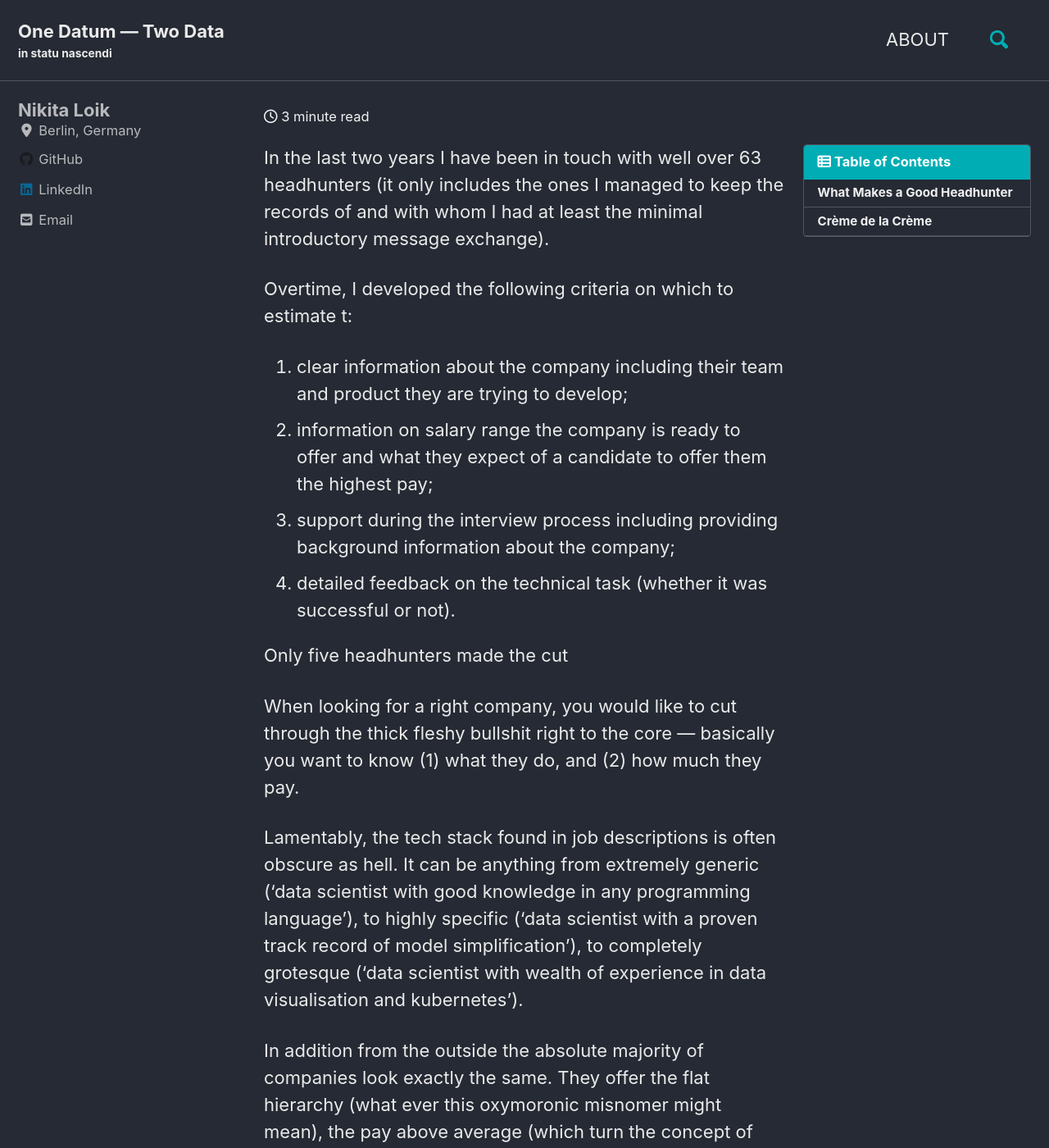
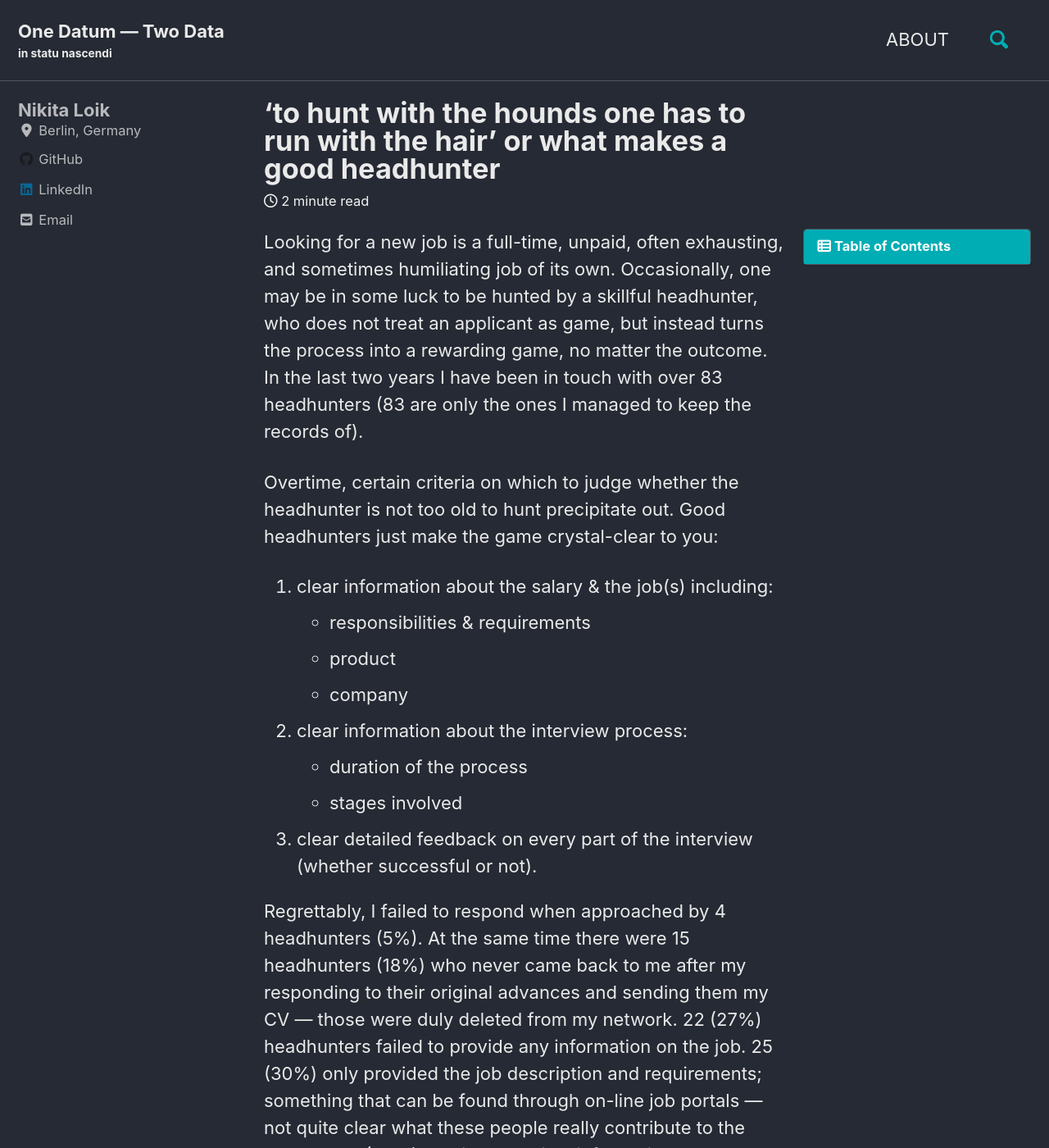
Before and after one commit to nikita-loik/one-datum-two-data, a Jekyll site: the page built from _posts/2020-12-14-best-hunter.md, in a window 1280 px wide and 1400 px high. Shown: the whole window at 82% size. Built offline with Jekyll 4.4.1, drawn with Linux system fonts in a browser that asks for light colours; cached includes are drawn as plain includes; nearby versions of some CDN libraries; some of the changed text lies outside the part shown.

Commit message:
Update the post on headhunters

```diff
--- a/_posts/2020-12-14-best-hunter.md
+++ b/_posts/2020-12-14-best-hunter.md
@@ -1,5 +1,5 @@
 ---
-title: ""
+title: "'to hunt with the hounds one has to run with the hair' or what makes a good headhunter"
 date: 2020-12-14T00:00:00-00:00
 categories:
   - blog
@@ -10,63 +10,39 @@ tags:
   - data
 ---
 
-In the last two years I have been in touch with well over 63 headhunters (it only includes the ones I managed to keep the records of and with whom I had at least the minimal introductory message exchange).
+Looking for a new job is a full-time, unpaid, often exhausting, and sometimes humiliating job of its own. Occasionally, one may be in some luck to be hunted by a skillful headhunter, who does not treat an applicant as game, but instead turns the process into a rewarding game, no matter the outcome. In the last two years I have been in touch with over 83 headhunters (83 are only the ones I managed to keep the records of).
 
+Overtime, certain criteria on which to judge whether the headhunter is not too old to hunt precipitate out. Good headhunters just make the game crystal-clear to you:
+1. clear information about the salary & the job(s) including:
+* responsibilities & requirements
+* product
+* company
 
-Overtime, I developed the following criteria on which to estimate t:
-1. clear information about the company including their team and product they are trying to develop;
-2. information on salary range the company is ready to offer and what they expect of a candidate to offer them the highest pay;
-3. support during the interview process including providing background information about the company;
-4. detailed feedback on the technical task (whether it was successful or not).
+2. clear information about the interview process:
+* duration of the process
+* stages involved
 
-Only five headhunters made the cut
+3. clear detailed feedback on every part of the interview (whether successful or not).
 
+Regrettably, I failed to respond when approached by 4 headhunters (5%). At the same time there were 15 headhunters (18%) who never came back to me after my responding to their original advances and sending them my CV — those were duly deleted from my network. 22 (27%) headhunters failed to provide any information on the job. 25 (30%) only provided the job description and requirements; something that can be found through on-line job portals — not quite clear what these people really contribute to the process. 17 (20%) provided detailed information about both the job and the salary.
 
-When looking for a right company, you would like to cut through the thick fleshy bullshit right to the core — basically you want to know (1) what they do, and (2) how much they pay.
+<figure class="align-center">
+  <img src="{{ site.url }}{{ site.baseurl }}/assets/images/headhunters_statistics.png" alt="">
+  <figcaption>a result of successful mRNA display</figcaption>
+</figure>
 
-Lamentably, the tech stack found in job descriptions is often obscure as hell. It can be anything from extremely generic ('data scientist with good knowledge in any programming language'), to highly specific ('data scientist with a proven track record of model simplification'), to completely grotesque ('data scientist with wealth of experience in data visualisation and kubernetes').
+Brilliant headhunters add a personal touch to the game:
+1. they can negotiate an interview process for you
+* order of the interviews (*e.g.* to have tech-task after personal interviews, so that you don't waste time doing the task when you already lost points in the most-charming-smile contest)
+* tech-task content (*e.g.* sometimes they can negotiate you out of spending hours or even days on a tech-task by substituting it with code-along discussion or reviewing of your open-source projects)
+2. they can communicate back to the company your issues with tech-tasks (sometimes those are shitty by design), or your decision not to move forward with the application
+3. they offer a life-long support
+* when your company goes bust
+* when you move to another country
+* when you want to change the company
 
-In addition from the outside the absolute majority of companies look exactly the same. They offer the flat hierarchy (what ever this oxymoronic misnomer might mean), the pay above average (which turn the concept of average into some escheresque paradox), an awesome office location, and a fruit basket (a cookie jar, an ergonomic chair, assortment of fizzy drinks).
+Only ... out of 83 (less than 5%) turned out to fall into this category.
 
-
-
-Where as what you want is what
-A good head hunter will tell you exactly what you get:
-* the team size and your position on the team
-* the salary range the company is ready to pay
-* how you can get to the higher end of the salary range
-
-Head Hunters  can help a great deal, wh
-
-## What Makes a Good Headhunter
->People ask me how I do it,<br>
->and I say, "There is nothing to it!<br>
->You just stand there looking cute,<br>
->and when something moves you shoot!"
-by Tom Lehrer
-
-
-More often than not one has to read long-winded bullshit story.
-
->This role isn't going to be your normal data position, the opportunity you'll be undertaking will be career defining if done correctly and one that I've never really come across before and they're looking to grow a brand new team with your skill set so I wanted to drop you a message.<br><br>
-It's defining a vision, a purpose built platform for sustainable living like no other. Now more than ever our planet needs change, you will be one of the heavy hitters that enables change.<br><br>
-The company I'm talking about haven't been around long, but WOW have they made quite the impact already on how to ethically produce this product.<br><br>
-Salary on this one varies depending on what level you go in at, however we can discuss this at a later stage.<br><br>
-If you're interested in hearing more about the details of this role please either send an updated CV or contact details, along with some time slots that you're available please.
-
-
-
-1. From outside the absolute majority of companies look the same. They offer the flat hierarchy (what ever this oxymoronic misnomer might mean), the pay above average (which turn the concept of average into some escheresque paradox), an awesome office location, and a fruit basket (a cookie jar, an ergonomic chair, assortment of fizzy drinks).<br><br>
-A good head hunter will tell you exactly what you get:
-* the team size and your position on the team
-* the salary range the company is ready to pay
-* how you can get to the higher end of the salary range
-
-2. The tech stack found in job descriptions is often obscure as hell. It can be extremely generic (),
-
-## Crème de la Crème
-
-
-[cpp]: https://en.wikipedia.org/wiki/Route_inspection_problem
-[tsp]: https://en.wikipedia.org/wiki/Travelling_salesman_problem
-[np-hardness]: https://en.wikipedia.org/wiki/NP-hardness
+|hunter|hunting ground|
+|:--|:--|
+|name[link]|data scientists & computer engineers|
```
Also changed, not shown: _drafts/2020-12-14-best-hunter.md (added, +114 -0 lines), assets/images/headhunters_statistics.png (added).
